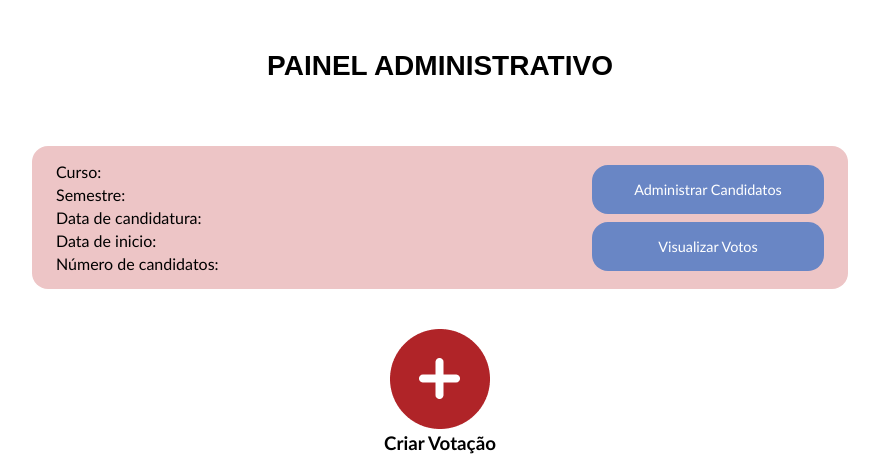
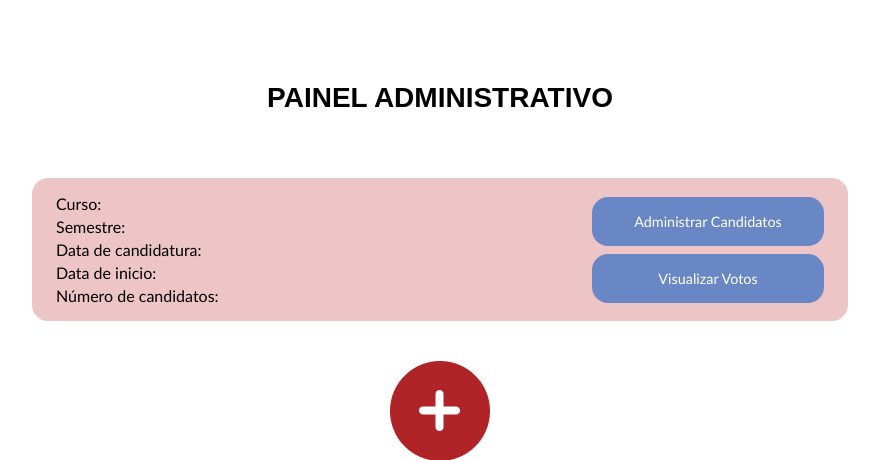
Before and after one commit to PedroMani013/PI2---Astros, a PHP site: page /paineladministrativo.php in a window 1280 px wide. Shown: the part 96-556 px from the top of the page, without its empty margins (200-1079 px from the left). Run offline with PHP 8.4, Linux system fonts and the light colour scheme; some libraries are stand-ins or nearby versions.

Commit message:
Corrigindo bug no design

```diff
--- a/paineladministrativo.php
+++ b/paineladministrativo.php
@@ -18,7 +18,7 @@
         </header>
         <main class="index">
             <div class="boxpadrao">
-                <h1>PAINEL ADMINISTRATIVO</h1>
+                <h1 class="headpaineladm">PAINEL ADMINISTRATIVO</h1>
                 <div class="votacaoadm">
                     <div class="infovotacaoadm">
                         <p>Curso: <?php?></p>
--- a/style.css
+++ b/style.css
@@ -230,7 +230,7 @@ main {
 .boxpadrao h1{
     font-size: 3.5vh;
     text-align: center;
-    margin-bottom: 5%;
+    margin: 5% auto;
     font-family: Arial, Helvetica, sans-serif;
 }
 
```
